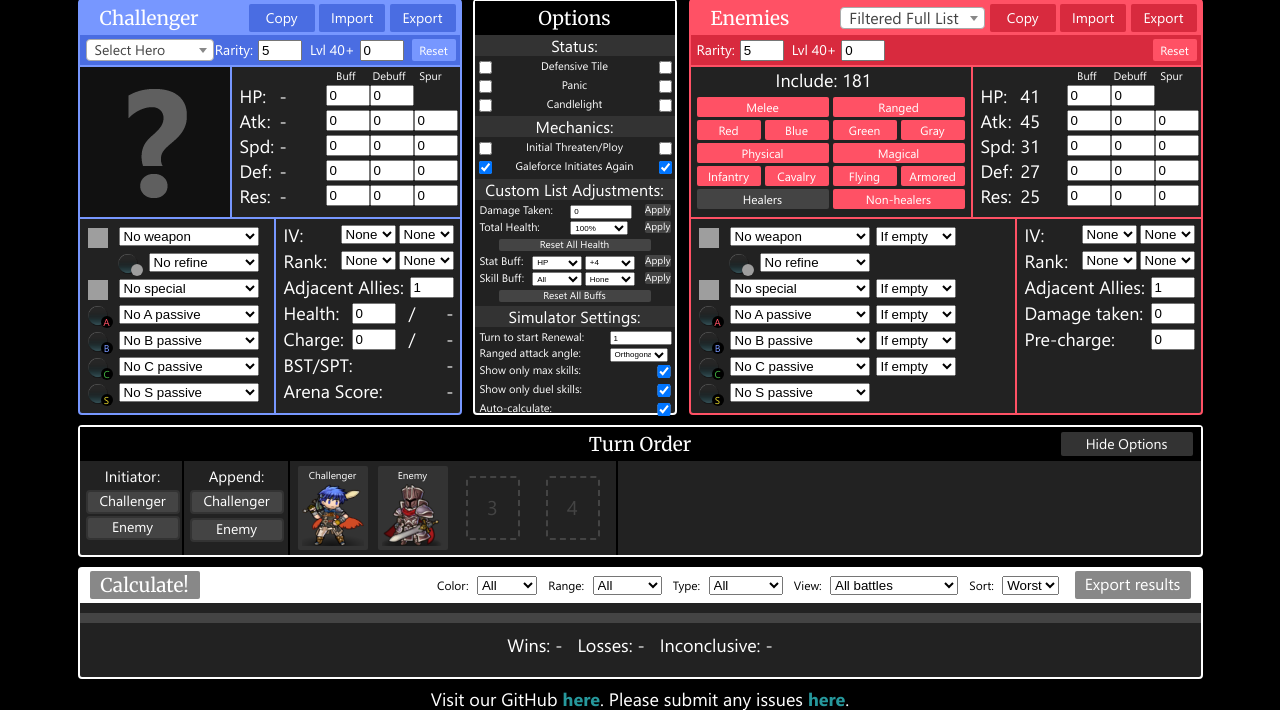
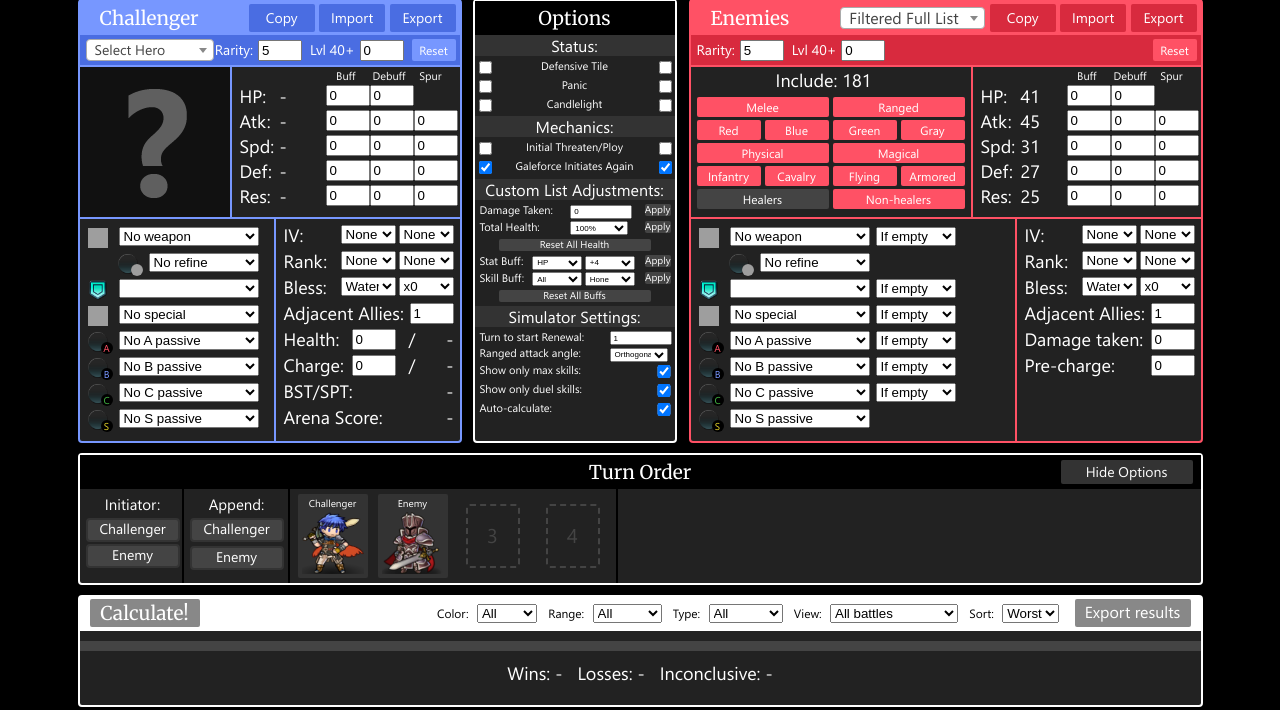
Before and after one commit to Andu2/FEH-Mass-Simulator, a PHP site: page / in a window 1280 px wide. Shown: the part 176-886 px from the top of the page. Run offline with PHP 8.4, Linux system fonts and the light colour scheme; lists and menus that the app fills with data are empty; some libraries are stand-ins or nearby versions; grey boxes are pictures that could not be loaded.

Commit message:
Update UI for assist and blessings

```diff
--- a/index.html
+++ b/index.html
@@ -6,7 +6,7 @@
 	<title>FEH Mass Duel Simulator</title>
 	<meta name="description" content="A calculator for Fire Emblem Heroes that simulates lots of one-on-one duels at once. Pick your hero, pick your enemies, and see how you do!"/>
 	<link href="https://fonts.googleapis.com/css?family=Merriweather" rel="stylesheet">
-	<link rel="shortcut icon" href="favicon.ico" />
+	<link rel="shortcut icon" href="ui/favicon.ico" />
 
 	<script src="https://ajax.googleapis.com/ajax/libs/jquery/3.2.1/jquery.min.js"></script>
 	<!--<script src="https://unpkg.com/react@15/dist/react.js"></script>
@@ -15,14 +15,14 @@
 	<link href="https://cdnjs.cloudflare.com/ajax/libs/select2/4.0.3/css/select2.min.css" rel="stylesheet" />
 	<script src="https://cdnjs.cloudflare.com/ajax/libs/select2/4.0.3/js/select2.min.js"></script>
 
-	<link rel="stylesheet" type="text/css" href="style.css?v=201712091113"/>
-	<script type="text/javascript" src="code.js?v=201712091113"></script>
+	<link rel="stylesheet" type="text/css" href="style.css?v=201712112224"/>
+	<script type="text/javascript" src="code.js?v=201712112224"></script>
 
 </head>
 
 <body>
 	<div id="frame_main">
-		<div id="header"><img src="logo.png" style="margin-right:20px;"/><div style="display:inline-block;">Mass Duel Simulator!</div><div id="subtitle"></div></div>
+		<div id="header"><img src="ui/logo.png" style="margin-right:20px;"/><div style="display:inline-block;">Mass Duel Simulator!</div><div id="subtitle"></div></div>
 		<div id="frame_updatenotice" data-update="20170723">App now hosted in GitHub Pages for communal development. Nice!<br/>
 			You can help out <a href="https://github.com/Andu2/FEH-Mass-Simulator">here</a>!
 			<div id="update_icon">!</div>
@@ -65,6 +65,10 @@
 								<img class="skill_picture" id="challenger_refine_picture" src="skills/noskill.png" onmouseover="showSkillTooltip('challenger', 'refine');" onmouseout="hideSkillTooltip();">
 								<img class="skill_letter" id="challenger_refine_weapon_picture" src="skills/weapon.png">
 								<select class="skill_select_short" data-var="challenger.refine" id="challenger_refine"></select>
+							</div>
+							<div class="skill_row">
+								<img class="skill_picture" id="challenger_assist_picture" src="skills/assist.png" onmouseover="showSkillTooltip('challenger', 'assist');" onmouseout="hideSkillTooltip();">
+								<select class="skill_select" data-var="challenger.assist" id="challenger_assist"></select>
 							</div>
 							<div class="skill_row">
 								<img class="skill_picture" id="challenger_special_picture" src="skills/special.png" onmouseover="showSkillTooltip('challenger', 'special');" onmouseout="hideSkillTooltip();">
@@ -112,6 +116,22 @@
 									<option value="none">None</option>
 									<option value="s">S</option><option value="s-">S-</option><option value="a">A</option><option value="a-">A-</option>
 									<option value="b">B</option><option value="b-">B-</option><option value="c">C</option><option value="c-">C-</option>
+								</select>
+							</div>
+							<div class="misc_row">Bless:
+								<select class="misc_input_left" data-var="challenger.blessing" id="challenger_blessing">
+									<option value="blessing" disabled>Blessing</option>
+									<option value="water">Water</option>
+									<option value="fire">Fire</option>
+									<option value="wind">Wind</option>
+									<option value="earth">Earth</option>
+								</select>
+								<select class="misc_input" data-var="challenger.blessingStack" id="challenger_blessingStack">
+									<option value="stack" disabled>Stack</option>
+									<option value="0">x0</option>
+									<option value="1">x1</option>
+									<option value="2">x2</option>
+									<option value="3">x3</option>
 								</select>
 							</div>
 							<div class="misc_row">Adjacent Allies:
@@ -326,6 +346,7 @@
 								<img class="skill_letter" id="enemies_refine_weapon_picture" src="skills/weapon.png">
 								<select class="skill_select_short" data-var="enemies.fl.refine" id="enemies_refine"></select>
 							</div>
+							<div class="skill_row"><img class="skill_picture" id="enemies_assist_picture" src="skills/assist.png"  onmouseover="showSkillTooltip('list', 'assist');" onmouseout="hideSkillTooltip();"><select class="skill_select" data-var="enemies.fl.assist" id="enemies_assist"></select><select class="skill_overwrite" data-var="enemies.fl.replaceAssist" id="enemies_assist_overwrite"><option value=0>If empty</option><option value=1>Overwrite</option></select></div>
 							<div class="skill_row"><img class="skill_picture" id="enemies_special_picture" src="skills/special.png"  onmouseover="showSkillTooltip('list', 'special');" onmouseout="hideSkillTooltip();"><select class="skill_select" data-var="enemies.fl.special" id="enemies_special"></select><select class="skill_overwrite" data-var="enemies.fl.replaceSpecial" id="enemies_special_overwrite"><option value=0>If empty</option><option value=1>Overwrite</option></select></div>
 							<div class="skill_row"><img class="skill_picture" id="enemies_a_picture" src="skills/noskill.png" onmouseover="showSkillTooltip('list', 'a');" onmouseout="hideSkillTooltip();"><div class="skill_letter red">A</div><select class="skill_select" data-var="enemies.fl.a" id="enemies_a"></select><select class="skill_overwrite" data-var="enemies.fl.replaceA" id="enemies_a_overwrite"><option value=0>If empty</option><option value=1>Overwrite</option></select></div>
 							<div class="skill_row"><img class="skill_picture" id="enemies_b_picture" src="skills/noskill.png" onmouseover="showSkillTooltip('list', 'b');" onmouseout="hideSkillTooltip();"><div class="skill_letter blue">B</div><select class="skill_select" data-var="enemies.fl.b" id="enemies_b"></select><select class="skill_overwrite" data-var="enemies.fl.replaceB" id="enemies_b_overwrite"><option value=0>If empty</option><option value=1>Overwrite</option></select></div>
@@ -353,6 +374,22 @@
 									<option value="none">None</option>
 									<option value="s">S</option><option value="s-">S-</option><option value="a">A</option><option value="a-">A-</option>
 									<option value="b">B</option><option value="b-">B-</option><option value="c">C</option><option value="c-">C-</option>
+								</select>
+							</div>
+							<div class="misc_row">Bless:
+								<select class="misc_input_left" data-var="enemies.fl.blessing" id="enemies_blessing">
+									<option value="blessing" disabled>Blessing</option>
+									<option value="water">Water</option>
+									<option value="fire">Fire</option>
+									<option value="wind">Wind</option>
+									<option value="earth">Earth</option>
+								</select>
+								<select class="misc_input" data-var="enemies.fl.blessingStack" id="enemies_blessingStack">
+									<option value="stack" disabled>Stack</option>
+									<option value="0">x0</option>
+									<option value="1">x1</option>
+									<option value="2">x2</option>
+									<option value="3">x3</option>
 								</select>
 							</div>
 							<div class="misc_row">Adjacent Allies:
@@ -397,6 +434,7 @@
 									<img class="skill_letter" id="cl_enemy_refine_weapon_picture" src="skills/weapon.png">
 									<select class="skill_select_short" data-var="enemies.cl.list.refine" id="cl_enemy_refine"></select>
 								</div>
+								<div class="skill_row"><img class="skill_picture" id="cl_enemy_assist_picture" src="skills/assist.png" onmouseover="showSkillTooltip('custom', 'assist');" onmouseout="hideSkillTooltip();"><select class="skill_select" data-var="enemies.cl.list.assist" id="cl_enemy_assist"></select></div>
 								<div class="skill_row"><img class="skill_picture" id="cl_enemy_special_picture" src="skills/special.png" onmouseover="showSkillTooltip('custom', 'special');" onmouseout="hideSkillTooltip();"><select class="skill_select" data-var="enemies.cl.list.special" id="cl_enemy_special"></select></div>
 								<div class="skill_row"><img class="skill_picture" id="cl_enemy_a_picture" src="skills/noskill.png" onmouseover="showSkillTooltip('custom', 'a');" onmouseout="hideSkillTooltip();"><div class="skill_letter red">A</div><select class="skill_select" data-var="enemies.cl.list.a" id="cl_enemy_a"></select></div>
 								<div class="skill_row"><img class="skill_picture" id="cl_enemy_b_picture" src="skills/noskill.png" onmouseover="showSkillTooltip('custom', 'b');" onmouseout="hideSkillTooltip();"><div class="skill_letter blue">B</div><select class="skill_select" data-var="enemies.cl.list.b" id="cl_enemy_b"></select></div>
@@ -426,6 +464,22 @@
 										<option value="b">B</option><option value="b-">B-</option><option value="c">C</option><option value="c-">C-</option>
 									</select>
 								</div>
+								<div class="misc_row">Bless:
+								<select class="misc_input_left" data-var="enemies.cl.list.blessing" id="cl_enemies_blessing">
+									<option value="blessing" disabled>Blessing</option>
+									<option value="water">Water</option>
+									<option value="fire">Fire</option>
+									<option value="wind">Wind</option>
+									<option value="earth">Earth</option>
+								</select>
+								<select class="misc_input" data-var="enemies.cl.list.blessingStack" id="cl_enemies_blessingStack">
+									<option value="stack" disabled>Stack</option>
+									<option value="0">x0</option>
+									<option value="1">x1</option>
+									<option value="2">x2</option>
+									<option value="3">x3</option>
+								</select>
+							</div>
 								<div class="misc_row">Adjacent Allies:
 									<input type="number" id="cl_enemies_adjacent" data-var="enemies.cl.list.adjacent" class="misc_input smallnuminput" value=1 min=0 max=4 />
 								</div>
@@ -476,7 +530,7 @@
 					<div class="turn_label" id="turn_0">
 						<span id="turn_text_0">Challenger</span>
 						<div class="button turn_delete" id="turn_delete_0" onclick="deleteTurn(0);"></div>
-						<img id="turn_image_0" src="weapons/challenger_sprite.png" height="62" width="62">
+						<img id="turn_image_0" src="ui/challenger_sprite.png" height="62" width="62">
 					</div>
 				</div>
 				<div id="turn_second">
@@ -484,7 +538,7 @@
 					<div class="turn_label" id="turn_1">
 						<span id="turn_text_1">Enemy</span>
 						<div class="button turn_delete" id="turn_delete_1" onclick="deleteTurn(1);"></div>
-						<img id="turn_image_1" src="weapons/enemy_sprite.png" height="62" width="62">
+						<img id="turn_image_1" src="ui/enemy_sprite.png" height="62" width="62">
 					</div>
 				</div>
 
@@ -493,7 +547,7 @@
 					<div class="turn_label" id="turn_2" style="display:none;">
 						<span id="turn_text_2"></span>
 						<div class="button turn_delete" id="turn_delete_2" onclick="deleteTurn(2);"></div>
-						<img id="turn_image_2" src="weapons/challenger_sprite.png" height="62" width="62">
+						<img id="turn_image_2" src="ui/challenger_sprite.png" height="62" width="62">
 					</div>
 				</div>
 				<div id="turn_fourth">
@@ -501,7 +555,7 @@
 					<div class="turn_label" id="turn_3" style="display:none;">
 						<span id="turn_text_3"></span>
 						<div class="button turn_delete" id="turn_delete_3" onclick="deleteTurn(3);"></div>
-						<img id="turn_image_3" src="weapons/challenger_sprite.png" height="62" width="62">
+						<img id="turn_image_3" src="ui/challenger_sprite.png" height="62" width="62">
 					</div>
 				</div>
 			</div>
--- a/style.css
+++ b/style.css
@@ -90,7 +90,7 @@ body{
 
 #frame_options{
 	position: relative;
-	height: 416px;
+	height: 444px;
 }
 
 #frame_results{
```
Also changed, not shown: code.js, ui/challenger_sprite.png (renamed from weapons/challenger_sprite.png), ui/enemy_sprite.png (renamed from weapons/enemy_sprite.png), ui/favicon.ico (renamed from favicon.ico), ui/icon.png (renamed from icon.png), ui/logo.png (renamed from logo.png), ui/summoner_sprite.png (renamed from weapons/summoner_sprite.png).
